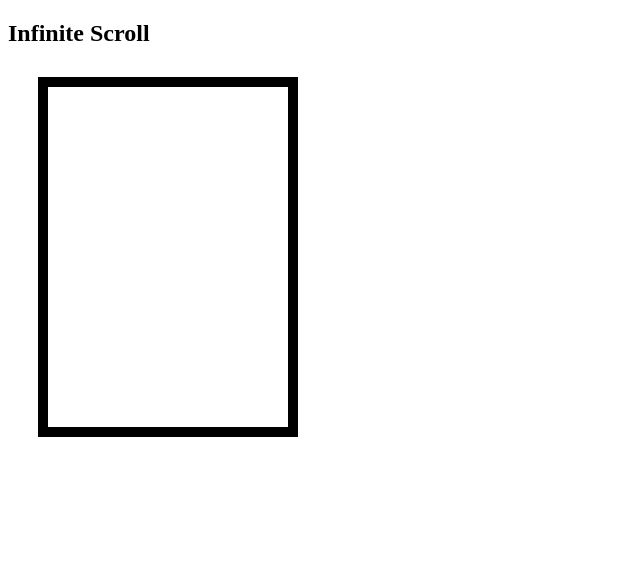
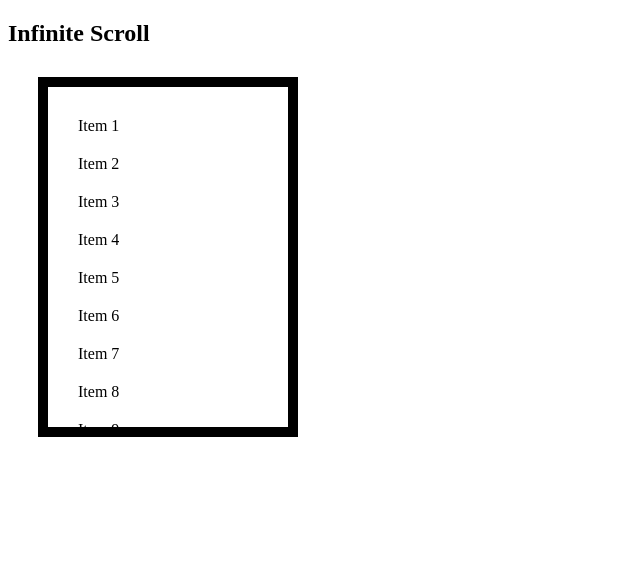
Before and after one commit to acciojob/infinite-scroll-sachin7con, a website: page main.html in a window 1280 px wide. Shown: the whole page, without its empty margins (0-640 px from the left). Drawn offline with Linux system fonts and the light colour scheme.

Commit message:
created a submission

```diff
--- a/main.html
+++ b/main.html
@@ -9,9 +9,21 @@
     <title>Document</title>
   </head>
   <body>
+	  <!-- SGN -->
     <h2>Infinite Scroll</h2>
     <main>
-      <ol id="infi-list"></ol>
+      <ol id="infi-list">
+		  <li>Item 1</li>
+		  <li>Item 2</li>
+		  <li>Item 3</li>
+		  <li>Item 4</li>
+		  <li>Item 5</li>
+		  <li>Item 6</li>
+		  <li>Item 7</li>
+		  <li>Item 8</li>
+		  <li>Item 9</li>
+		  <li>Item 10</li>
+	  </ol>
     </main>
     <script src="./script.js"></script>
   </body>
--- a/script.js
+++ b/script.js
@@ -1 +1,34 @@
-//your code here!
+//SGN your code here!
+document.addEventListener("DOMContentLoaded", function() {
+    const list = document.getElementById('infi-list');
+    const listItemHeight = 50; // Assuming each list item has a height of 50px
+    const numItemsToAdd = 2; // Number of items to add when reaching the end
+
+    // Function to add new list items
+    function addItems() {
+        for (let i = 0; i < numItemsToAdd; i++) {
+            const li = document.createElement('li');
+            li.textContent = 'Item ' + (list.children.length + 1);
+            list.appendChild(li);
+        }
+    }
+
+    // Event listener for scrolling
+    list.addEventListener('scroll', function() {
+        // Calculate the total height of the list
+        const listHeight = list.scrollHeight;
+        // Calculate the current scroll position
+        const scrollTop = list.scrollTop;
+        // Calculate the height of the visible portion of the list
+        const listVisibleHeight = list.offsetHeight;
+
+        // Check if the user has scrolled to the bottom of the list
+        if (scrollTop + listVisibleHeight >= listHeight) {
+            // Add more items
+            addItems();
+        }
+    });
+
+    // Add initial list items
+    addItems();
+});
```
